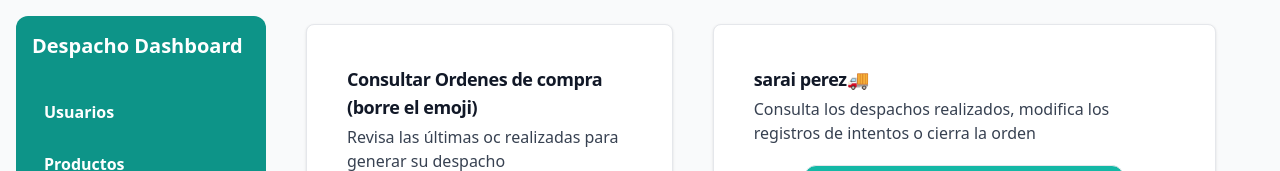
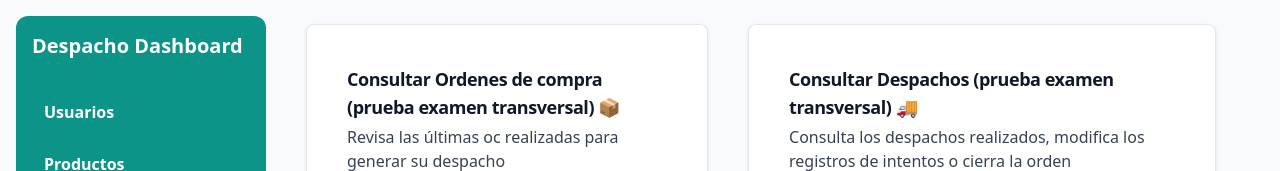
Before and after one commit to makasuim/examen-transversal-ET, a React (Vite) app in the folder proyecto semestral/front_despacho/: page / in a window 1280 px wide. Shown: the top 171 px of the page. Built offline with nearby package versions, Linux system fonts and the light colour scheme.

Commit message:
PRUEBA PIPELINE

```diff
--- a/proyecto semestral/front_despacho/src/componentes/CrudAdmin/PruebaCards.jsx
+++ b/proyecto semestral/front_despacho/src/componentes/CrudAdmin/PruebaCards.jsx
@@ -11,7 +11,7 @@ export const PruebaCards = () => {
     <section>
       <div className="flex justify-center">
         <CardComponent
-          title="Consultar Ordenes de compra (borre el emoji)"
+          title="Consultar Ordenes de compra (prueba examen transversal) 📦"
           description="Revisa las últimas oc realizadas para generar su despacho"
           buttonText="Consultar"
           onClick={() => {
@@ -20,7 +20,7 @@ export const PruebaCards = () => {
           }}
         />
         <CardComponent
-          title="sarai perez🚚"
+          title="Consultar Despachos (prueba examen transversal) 🚚"
           description="Consulta los despachos realizados, modifica los registros de intentos o cierra la orden"
           buttonText="Consultar"
           onClick={() => {
```
